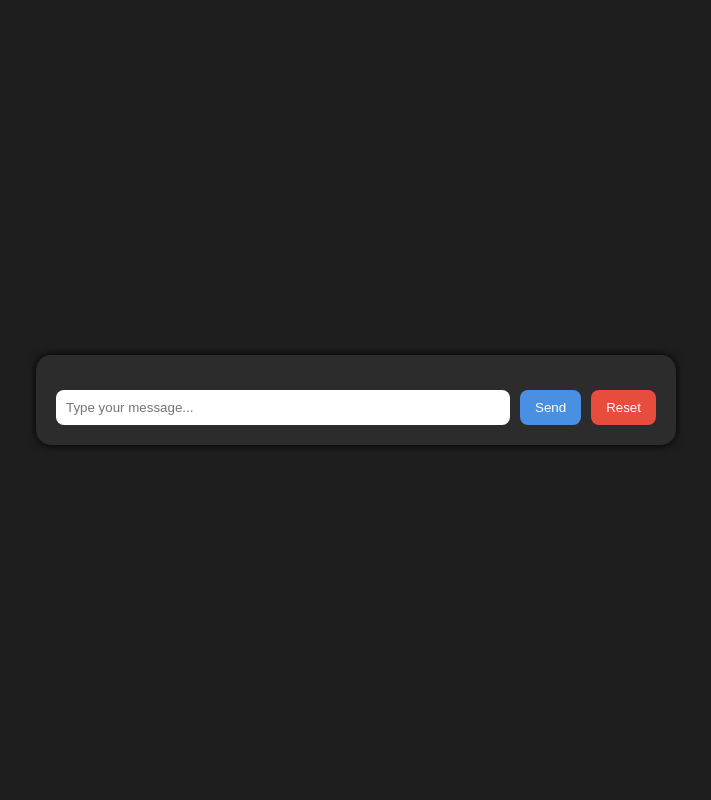
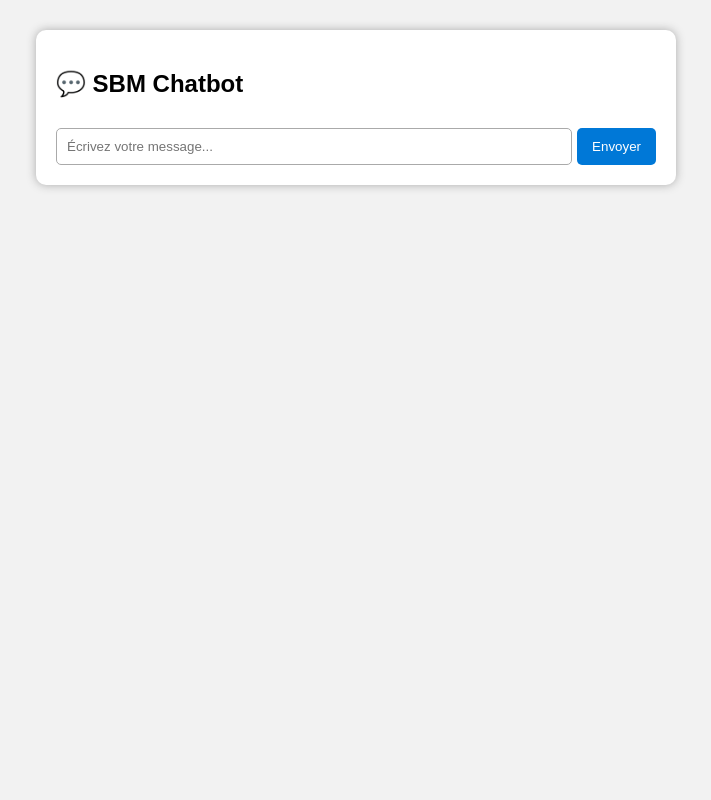
Before and after one commit to dezedaz/sbm-chatbot-php-starter, a PHP site: page / in a window 1280 px wide. Shown: the whole page, without its empty margins (284-995 px from the left). Run offline with PHP 8.4, Linux system fonts and the light colour scheme.

Commit message:
Update index.php

```diff
--- a/public/index.php
+++ b/public/index.php
@@ -2,109 +2,90 @@
 session_start();
 
 $api_key = "F4GkErnSxB1YyTAtIZ7aIwWirmAFTrClqALkVr2VhRvJWJxqPe32JQQJ99BHACYeBjFXJ3w3AAABACOGO0aZ";
-$endpoint = "https://sbmchatbot.openai.azure.com/";
+$endpoint = "https://sbmchatbot.openai.azure.com/openai/assistants/v1/threads";
 $assistant_id = "asst_WrGbhVrIqfqOqg5g1omyddBB";
 
-// Initialize chat history
-if (!isset($_SESSION['chat'])) {
-    $_SESSION['chat'] = [];
+if (!isset($_SESSION['messages'])) {
+    $_SESSION['messages'] = [];
 }
 
-// Handle reset
-if (isset($_POST['reset'])) {
-    $_SESSION['chat'] = [];
-    header("Location: " . $_SERVER['PHP_SELF']);
-    exit();
+if ($_SERVER["REQUEST_METHOD"] === "POST" && !empty($_POST["message"])) {
+    $userMessage = htmlspecialchars($_POST["message"]);
+    $_SESSION['messages'][] = ["role" => "user", "content" => $userMessage];
+
+    // 1. Créer un thread
+    $threadResponse = createThread($api_key, $endpoint, $assistant_id, $userMessage);
+
+    if ($threadResponse && isset($threadResponse["content"])) {
+        $botMessage = $threadResponse["content"];
+        $_SESSION['messages'][] = ["role" => "assistant", "content" => $botMessage];
+    } else {
+        $_SESSION['messages'][] = ["role" => "assistant", "content" => "⚠️ Erreur lors de la communication avec l'assistant Azure."];
+    }
 }
 
-// Handle user message
-if (isset($_POST['message']) && !empty(trim($_POST['message']))) {
-    $user_message = htmlspecialchars($_POST['message']);
-    $_SESSION['chat'][] = ["role" => "user", "content" => $user_message];
+function createThread($api_key, $endpoint, $assistant_id, $userMessage) {
+    $url = $endpoint;
 
-    // Create thread in Azure
-    $thread_response = file_get_contents($endpoint . "openai/assistants/v1/threads", false, stream_context_create([
-        "http" => [
-            "method" => "POST",
-            "header" => "Content-Type: application/json\r\nAuthorization: Bearer $api_key\r\n",
-            "content" => "{}"
+    $postData = [
+        "assistant_id" => $assistant_id,
+        "messages" => [
+            ["role" => "user", "content" => $userMessage]
         ]
-    ]));
-    $thread = json_decode($thread_response, true);
-    $thread_id = $thread["id"] ?? null;
+    ];
 
-    if ($thread_id) {
-        // Add user message
-        file_get_contents($endpoint . "openai/assistants/v1/threads/$thread_id/messages", false, stream_context_create([
-            "http" => [
-                "method" => "POST",
-                "header" => "Content-Type: application/json\r\nAuthorization: Bearer $api_key\r\n",
-                "content" => json_encode(["role" => "user", "content" => $user_message])
-            ]
-        ]));
+    $ch = curl_init($url);
+    curl_setopt($ch, CURLOPT_HTTPHEADER, [
+        "Content-Type: application/json",
+        "api-key: $api_key"
+    ]);
+    curl_setopt($ch, CURLOPT_RETURNTRANSFER, true);
+    curl_setopt($ch, CURLOPT_POST, true);
+    curl_setopt($ch, CURLOPT_POSTFIELDS, json_encode($postData));
 
-        // Run assistant
-        $run_response = file_get_contents($endpoint . "openai/assistants/v1/threads/$thread_id/runs", false, stream_context_create([
-            "http" => [
-                "method" => "POST",
-                "header" => "Content-Type: application/json\r\nAuthorization: Bearer $api_key\r\n",
-                "content" => json_encode(["assistant_id" => $assistant_id])
-            ]
-        ]));
+    $response = curl_exec($ch);
+    curl_close($ch);
 
-        // Get messages
-        $messages_response = file_get_contents($endpoint . "openai/assistants/v1/threads/$thread_id/messages", false, stream_context_create([
-            "http" => [
-                "method" => "GET",
-                "header" => "Authorization: Bearer $api_key\r\n"
-            ]
-        ]));
-        $messages = json_decode($messages_response, true);
+    $data = json_decode($response, true);
 
-        if (isset($messages["data"][0]["content"][0]["text"]["value"])) {
-            $bot_reply = $messages["data"][0]["content"][0]["text"]["value"];
-            $_SESSION['chat'][] = ["role" => "assistant", "content" => $bot_reply];
-        } else {
-            $_SESSION['chat'][] = ["role" => "assistant", "content" => "Désolé, je n’ai pas pu obtenir de réponse."];
-        }
+    if (isset($data["messages"][0]["content"][0]["text"]["value"])) {
+        return ["content" => $data["messages"][0]["content"][0]["text"]["value"]];
+    } else {
+        return null;
     }
 }
 ?>
 
 <!DOCTYPE html>
-<html lang="en">
+<html>
 <head>
     <meta charset="UTF-8">
     <title>SBM Chatbot</title>
     <style>
-        body { font-family: Arial, sans-serif; background: #1e1e1e; color: #fff; display: flex; justify-content: center; align-items: center; height: 100vh; margin: 0; }
-        .chat-container { width: 100%; max-width: 600px; background: #2c2c2c; border-radius: 15px; padding: 20px; box-shadow: 0 0 10px #000; }
-        .messages { max-height: 400px; overflow-y: auto; margin-bottom: 15px; }
-        .message { padding: 8px 12px; border-radius: 10px; margin: 5px 0; font-size: 14px; }
-        .user { background: #4a90e2; text-align: right; }
-        .assistant { background: #3d3d3d; text-align: left; }
-        form { display: flex; gap: 10px; }
-        input[type=text] { flex: 1; padding: 10px; border-radius: 8px; border: none; }
-        button { padding: 10px 15px; border: none; border-radius: 8px; cursor: pointer; background: #4a90e2; color: #fff; }
-        .reset-btn { background: #e74c3c; }
+        body { font-family: Arial, sans-serif; background: #f2f2f2; }
+        .chatbox { width: 600px; margin: 30px auto; background: white; padding: 20px; border-radius: 10px; box-shadow: 0 0 10px #aaa; }
+        .messages { max-height: 400px; overflow-y: auto; margin-bottom: 10px; }
+        .user { text-align: right; color: blue; margin: 5px; }
+        .assistant { text-align: left; color: green; margin: 5px; }
+        form { display: flex; }
+        input[type=text] { flex: 1; padding: 10px; border-radius: 5px; border: 1px solid #aaa; }
+        button { padding: 10px 15px; border: none; background: #0078D7; color: white; border-radius: 5px; margin-left: 5px; }
     </style>
 </head>
 <body>
-<div class="chat-container">
-    <div class="messages" id="messages">
-        <?php foreach ($_SESSION['chat'] as $msg): ?>
-            <div class="message <?= $msg['role'] ?>"><?= $msg['content'] ?></div>
-        <?php endforeach; ?>
+    <div class="chatbox">
+        <h2>💬 SBM Chatbot</h2>
+        <div class="messages">
+            <?php foreach ($_SESSION['messages'] as $msg): ?>
+                <div class="<?= $msg['role'] ?>">
+                    <strong><?= ucfirst($msg['role']) ?>:</strong> <?= $msg['content'] ?>
+                </div>
+            <?php endforeach; ?>
+        </div>
+        <form method="post">
+            <input type="text" name="message" placeholder="Écrivez votre message..." required>
+            <button type="submit">Envoyer</button>
+        </form>
     </div>
-    <form method="post">
-        <input type="text" name="message" placeholder="Type your message..." autocomplete="off">
-        <button type="submit">Send</button>
-        <button type="submit" name="reset" class="reset-btn">Reset</button>
-    </form>
-</div>
-<script>
-    let messages = document.getElementById('messages');
-    messages.scrollTop = messages.scrollHeight;
-</script>
 </body>
 </html>
```
